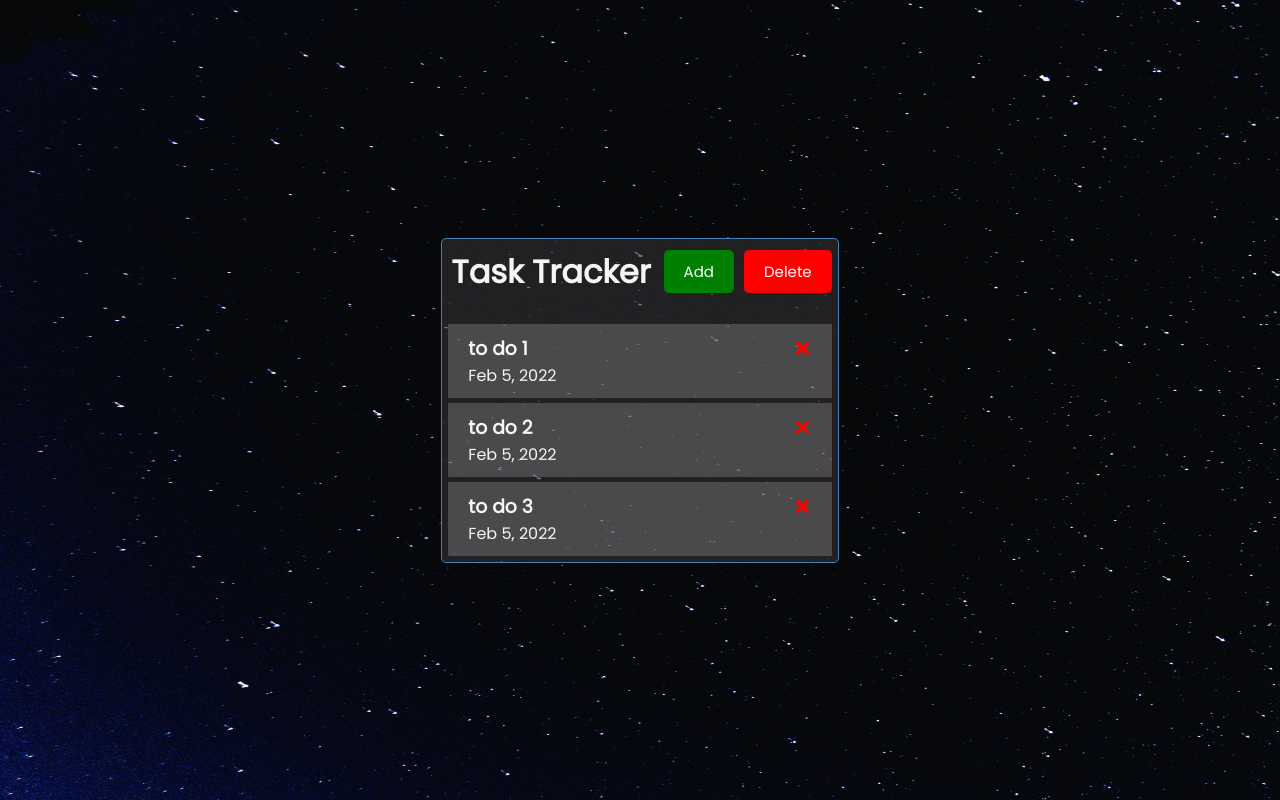
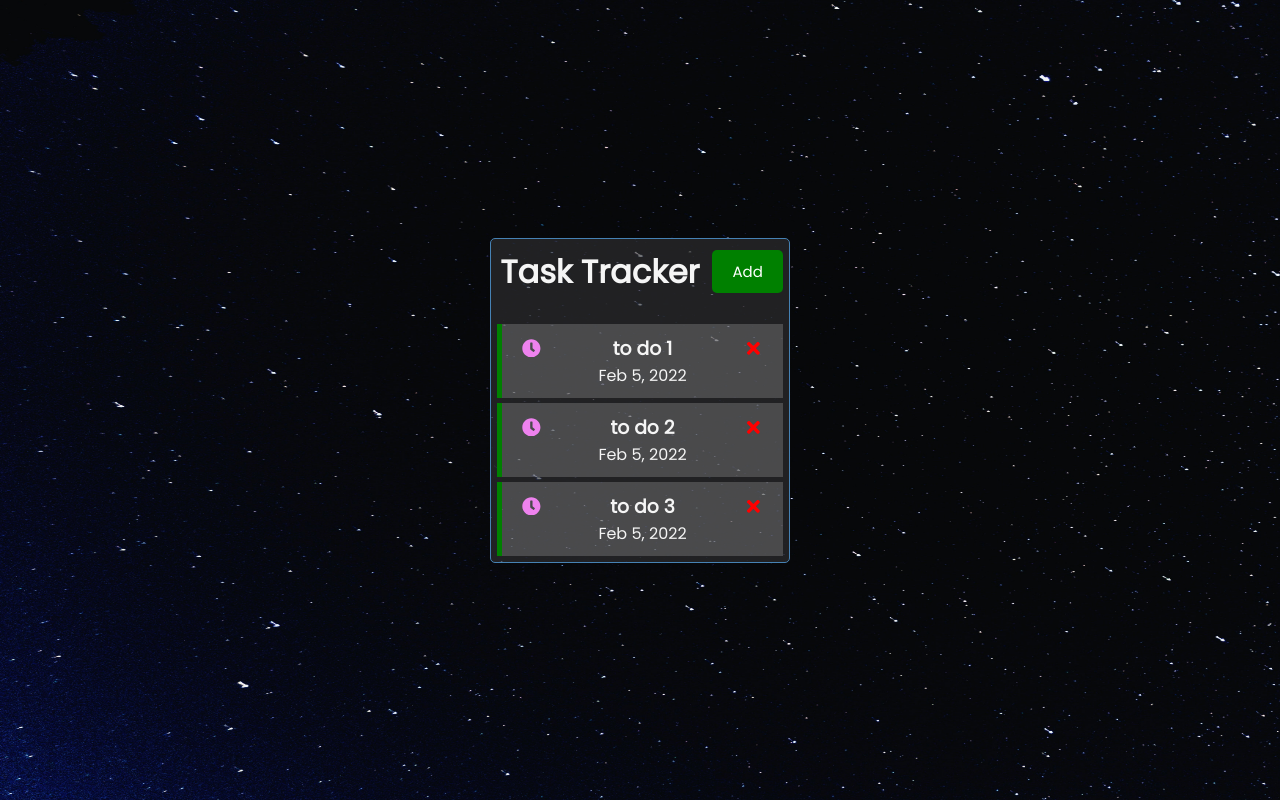
Before and after one commit to laviluv/reactowntest, a React (Create React App) app: page / in a window 1280 px wide. Built offline with nearby package versions, Linux system fonts and the light colour scheme.

Commit message:
added reminder design and toggle

```diff
--- a/src/App.js
+++ b/src/App.js
@@ -1,6 +1,7 @@
 import Header from './components/Header';
 import Tasks from './components/Tasks';
 import { useState } from 'react'
+import { FaClock } from 'react-icons/fa';
 
 // const name = 'Lavi'
 // const x=true
@@ -35,17 +36,22 @@
 
 
 const deleteTask = (id) => {
-  console.log('delete', id)
+  setTasks(tasks.filter((task) => task.id !== id))
+  console.log('deleted: ', id)
+}
+
+const toggleReminder = (id) => {
+  setTasks(tasks.map((task) => task.id === id ? { ...task, reminder: !task.reminder } : task))
+  console.log(id)
 }
 
   return (
     <div className="container">
-
       <Header />
       {/* <Header title='Hello...' />  overrides the defaultProps set in Header component*/}
       {/* <h1>Hello {name}</h1>
     <p>{x ? 'Yes': 'No'}</p> */}
-    <Tasks tasks={tasks} onDelete={deleteTask} />
+    <p id='block'>{tasks.length > 0 ? <Tasks tasks={tasks} onDelete={deleteTask} onToggle={toggleReminder} /> : 'No tasks added yet'}</p>
     </div>
   );
 }
--- a/src/components/Header.js
+++ b/src/components/Header.js
@@ -20,7 +20,7 @@
         {/* <h1 style={{color: 'blue' }}>{title}</h1> */}
         <h1>{title}</h1>
         <Button text='Add' color='green' onClick={onClick}/>
-        <Button text='Delete' color='red' />
+        {/* <Button text='Delete' color='red' /> */}
     </header>
   )
 }
--- a/src/components/Task.js
+++ b/src/components/Task.js
@@ -1,10 +1,12 @@
-import { FaTimes} from 'react-icons/fa'
+import { FaClock, FaTimes} from 'react-icons/fa'
 
-const Task = ({ task, onDelete }) => {
+const Task = ({ task, onDelete, onToggle }) => {
   return (
-    <div className='task'>
+    <div className={ `task ${task.reminder ? 'reminder' : '' }`  } onDoubleClick={() => onToggle(task.id)}>
         <h3>
-        { task.text } <FaTimes style={{ color: 'red', cursor: 'pointer' }} onClick={onDelete} />
+        {task.reminder ? <FaClock style={{ color: 'violet' }} /> : ''}
+        { task.text }
+        <FaTimes style={{ color: 'red', cursor: 'pointer' }} onClick={() => onDelete(task.id)} />
         </h3>
         <p>{task.day}</p>
         </div>
--- a/src/components/Tasks.js
+++ b/src/components/Tasks.js
@@ -35,7 +35,7 @@
 
 
 
-const Tasks = ( { tasks, onDelete }) =>
+const Tasks = ( { tasks, onDelete, onToggle }) =>
 {
     return (
         <>
@@ -43,7 +43,7 @@
                 // <h3 key={task.id}>{task.text}</h3>
 
                    // {/* <h3 key={task.id}>{task.text}</h3> */}
-                    <Task key={task.id} task={task} onDelete={onDelete} />
+                    <Task key={task.id} task={task} onDelete={onDelete} onToggle={onToggle} />
                    // {/* <p>{task.day}</p> */}
 
             ))}
--- a/src/index.css
+++ b/src/index.css
@@ -231,10 +231,15 @@
   box-shadow: inset 2.4px -0.8px 0 0px #414043;
 }
 
+#block {
+  display: block;
+  text-align: center;
+}
+
 .p{
   z-index: -1;
   position:fixed;
-  left:0px;
+  left:20px;
   top:50px;
   width:1px;
   height:1px;
```
